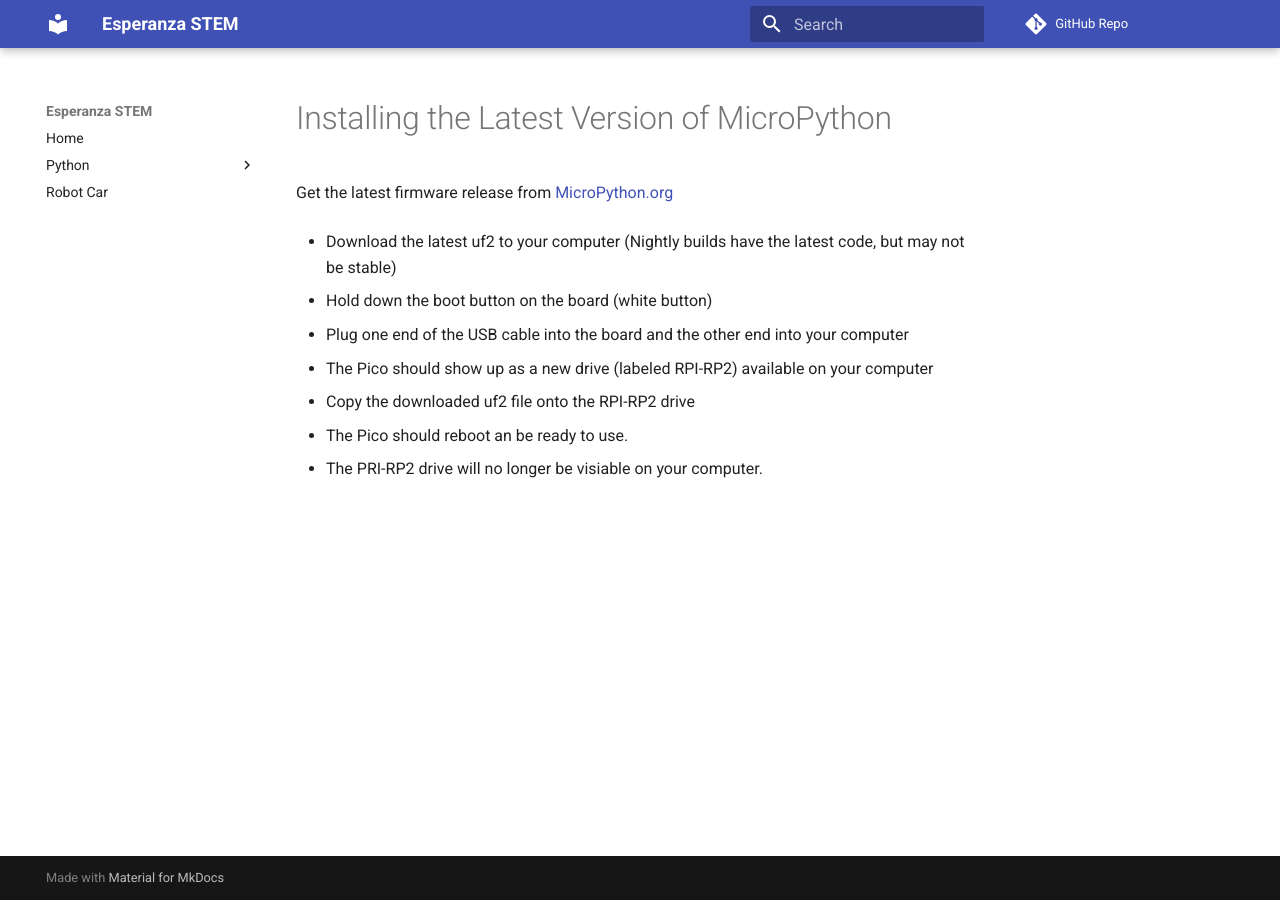
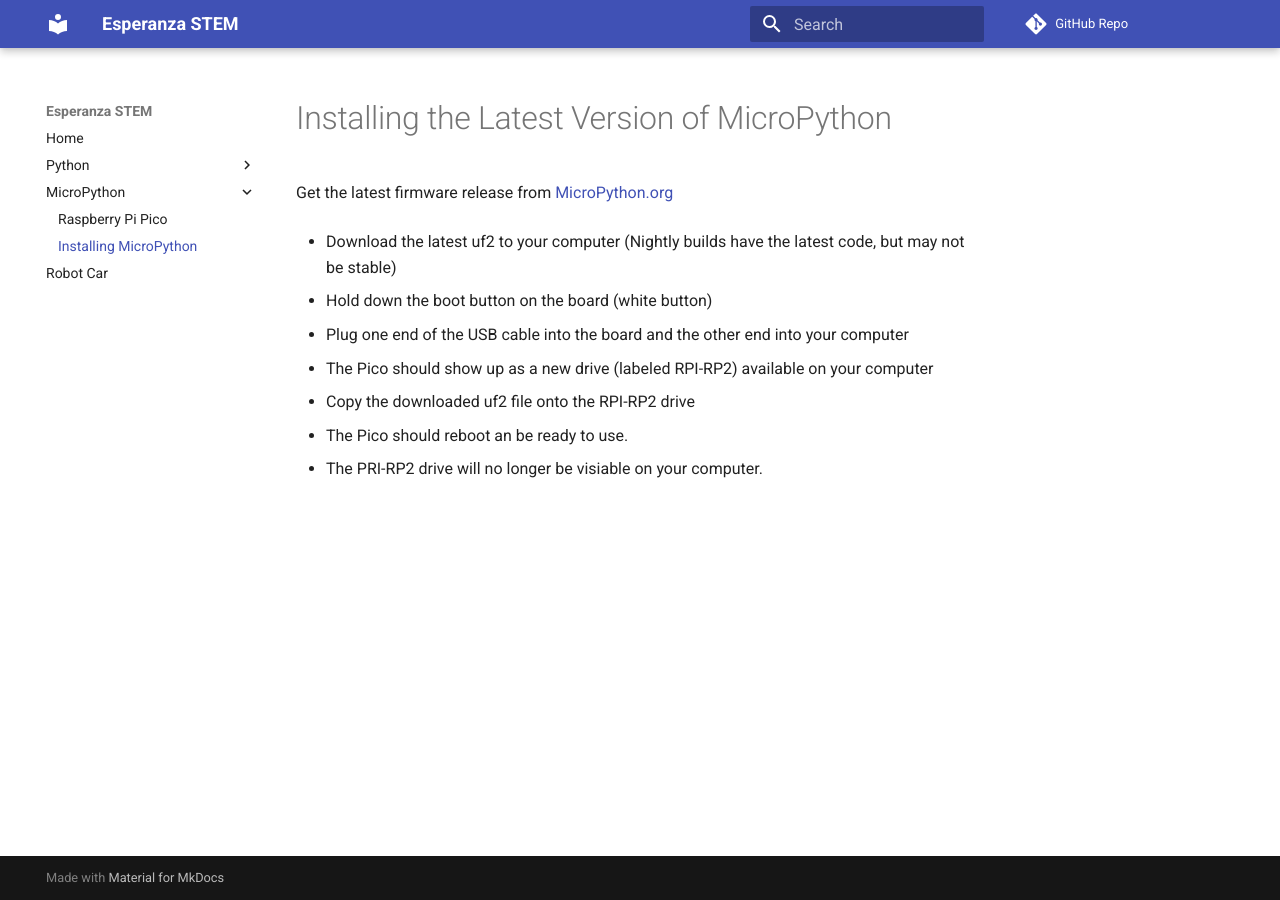
Before and after one commit to jetannenbaum/esperanzaSTEM, an MkDocs documentation site: the page built from docs/micropython/install.md, in a window 1280 px wide. Built offline with MkDocs 1.6.1 and Material for MkDocs 9.7.7, drawn with Linux system fonts in a browser that asks for light colours; comment, search, counter and statistics services are not loaded.

Commit message:
Update mkdocs.yml
Added the start of the MicroPython Files

```diff
--- a/mkdocs.yml
+++ b/mkdocs.yml
@@ -21,6 +21,9 @@
     - Recursion: python/recursion.md
     - Towers of Hanoi: python/towers.md
     - Eight Queens: python/eight.md
+  - MicroPython:
+    - Raspberry Pi Pico: micropython/pico.md
+    - Installing MicroPython: micropython/install.md
   - Robot Car: robotCar/makerPiRP2040Bot.md
 
 theme:
```
